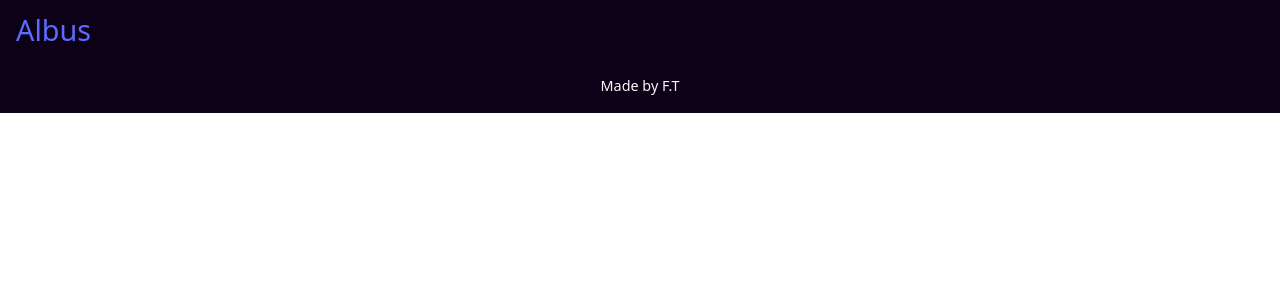
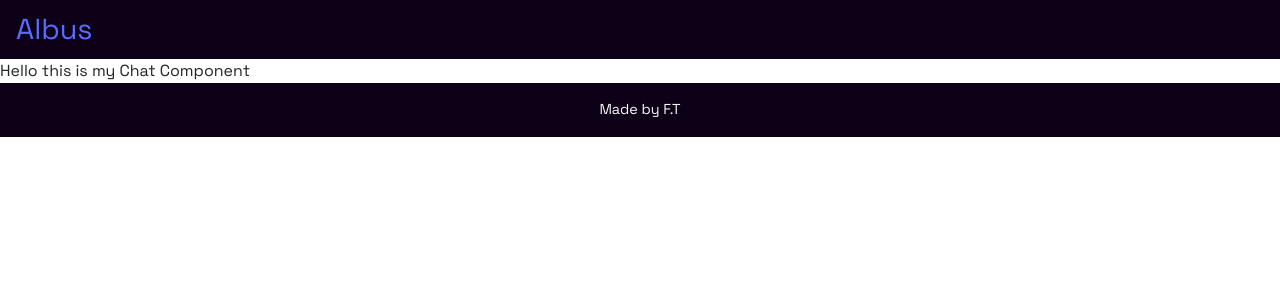
Before and after one commit to flohms18/vue-api-draft, a Vue app: page / in a window 1280 px wide. Shown: the top 300 px of the page. Built offline with nearby package versions, Linux system fonts and the light colour scheme.

Commit message:
Created ChatComponent

```diff
--- a/src/App.vue
+++ b/src/App.vue
@@ -2,7 +2,7 @@
 
 import Header from './Header.vue';
 import Footer from './Footer.vue';
-import HelloWorld from './HelloWorld.vue';
+import HelloWorld from './ChatComponent.vue';
 </script>
 
 <template>
@@ -14,11 +14,34 @@ import HelloWorld from './HelloWorld.vue';
 
 </template>
 
-<style scoped>
-
-° {
-  background-color: red;
+<style>
+@font-face {
+  font-family: 'Space Grotesk';
+  src: url('./assets/fonts/SpaceGrotesk-Light.ttf') format('truetype');
+  font-weight: 300;
+}
+@font-face {
+  font-family: 'Space Grotesk';
+  src: url('./assets/fonts/SpaceGrotesk-Regular.ttf') format('truetype');
+  font-weight: 400;
+}
+@font-face {
+  font-family: 'Space Grotesk';
+  src: url('./assets/fonts/SpaceGrotesk-Medium.ttf') format('truetype');
+  font-weight: 500;
+}
+@font-face {
+  font-family: 'Space Grotesk';
+  src: url('./assets/fonts/SpaceGrotesk-SemiBold.ttf') format('truetype');
+  font-weight: 600;
+}
+@font-face {
+  font-family: 'Space Grotesk';
+  src: url('./assets/fonts/SpaceGrotesk-Bold.ttf') format('truetype');
+  font-weight: 700;
 }
 
-
+* {
+  font-family: 'Space Grotesk', sans-serif;
+}
 </style>
--- a/src/HelloWorld.vue
+++ b/src/ChatComponent.vue
@@ -8,9 +8,11 @@ import { ref, onMounted } from 'vue';
 </script>
 
 <template>
-    {{  toto }}
 
-    {{ jackdaw }}
+    <div>
+        Hello this is my Chat Component
+    </div>
+
 </template>
 
 <style scoped>
```
